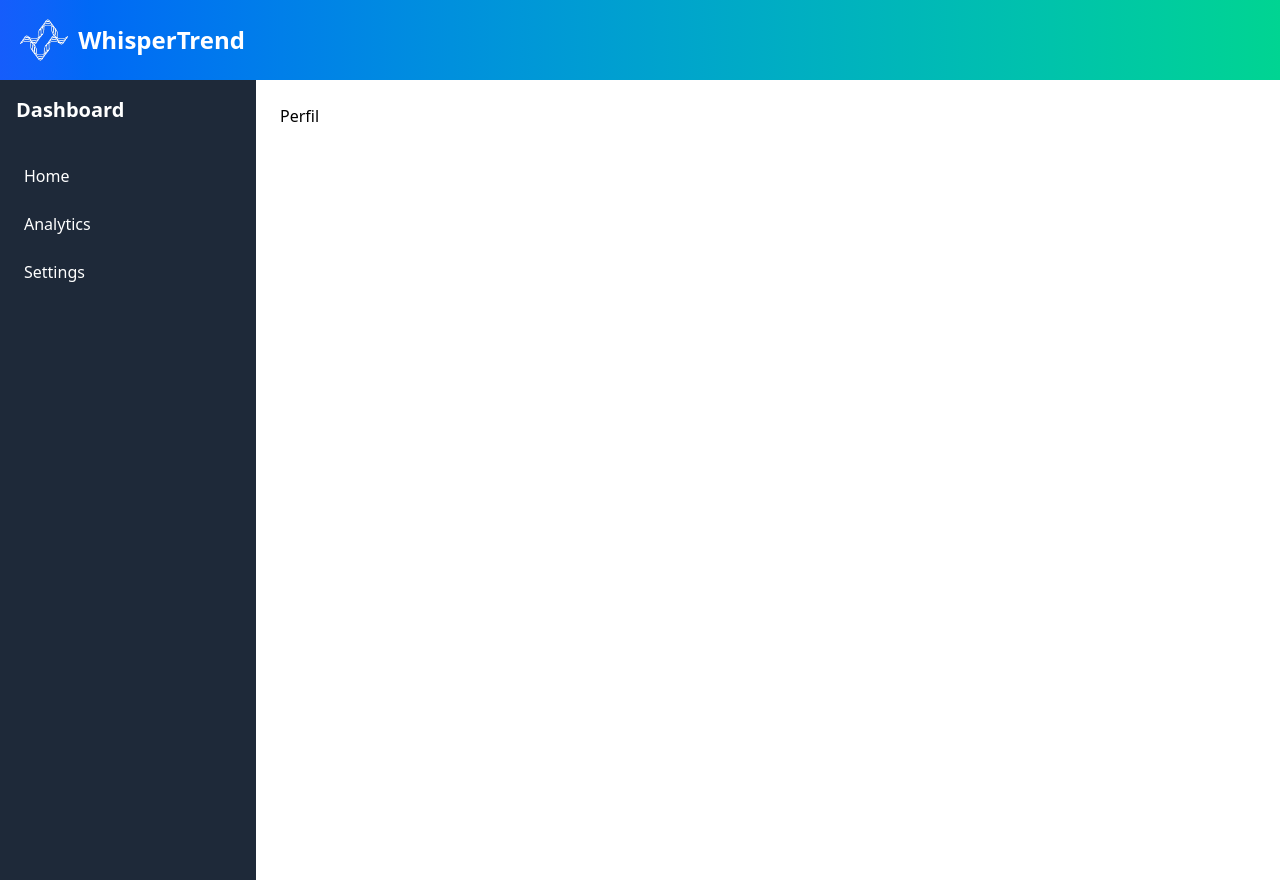
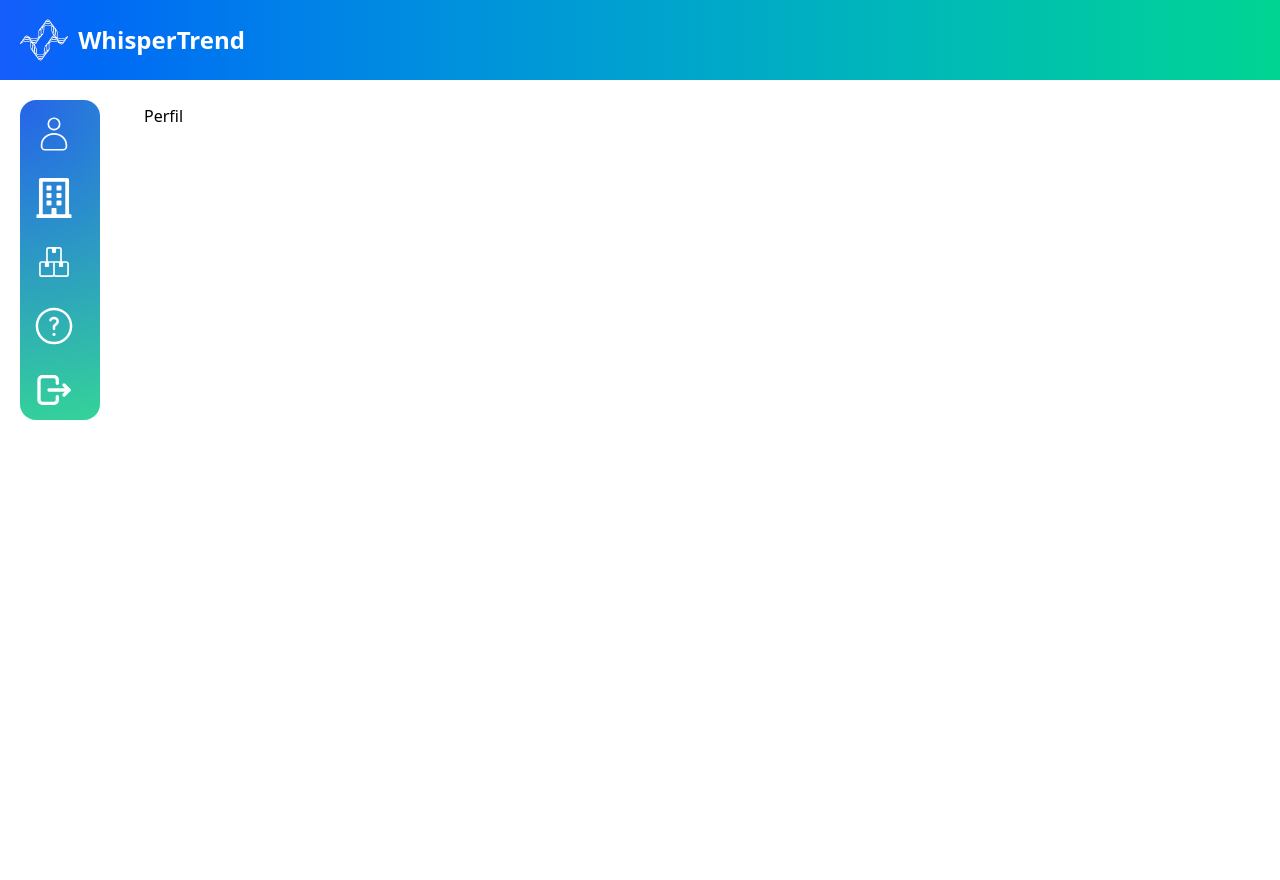
Before and after one commit to TecMrDocs/Cropopoly3-WhisperTrend, a React (Vite) app in the folder core/web/: page /perfil in a window 1280 px wide. After the commit the page ends 800 px from the top, so only its background shows below. Built offline with nearby package versions, Linux system fonts and the light colour scheme; the HTML template or start-up script is replaced by a standard one.

Commit message:
Updated Sidebar

```diff
--- a/core/web/src/components/SideBar.tsx
+++ b/core/web/src/components/SideBar.tsx
@@ -1,25 +1,44 @@
 import { FC } from 'react';
 import { Link } from 'react-router-dom';
+import { CiUser } from "react-icons/ci";
+import { FaRegBuilding } from "react-icons/fa";
+import { CiBoxes } from "react-icons/ci";
+import { GoQuestion } from "react-icons/go";
+import { TbLogout } from "react-icons/tb";
 
 const SideBar: FC = () => {
   return (
-    <div className="h-screen w-64 bg-gray-800 text-white p-4">
-      <div className="text-xl font-bold mb-8">Dashboard</div>
+    <div
+      className="h-[40vh] w-20 text-white p-1.5 rounded-2xl m-5"
+      style={{
+        background: 'radial-gradient(circle at 0% 0%, #2563eb, #34d399)'
+      }}
+    >
       <nav>
         <ul className="space-y-2">
           <li>
-            <Link to="/" className="block p-2 hover:bg-gray-700 rounded">
-              Home
+            <Link to="/" className="block p-2 hover:bg-white/10 rounded-xl transition-colors duration-200">
+              <CiUser className="w-10 h-10"/>
             </Link>
           </li>
           <li>
-            <Link to="/analytics" className="block p-2 hover:bg-gray-700 rounded">
-              Analytics
+            <Link to="/analytics" className="block p-2 hover:bg-white/10 rounded-xl transition-colors duration-200">
+              <FaRegBuilding className="w-10 h-10"/>
             </Link>
           </li>
           <li>
-            <Link to="/settings" className="block p-2 hover:bg-gray-700 rounded">
-              Settings
+            <Link to="/settings" className="block p-2 hover:bg-white/10 rounded-xl transition-colors duration-200">
+              <CiBoxes className="w-10 h-10"/>
+            </Link>
+          </li>
+          <li>
+            <Link to="/settings" className="block p-2 hover:bg-white/10 rounded-xl transition-colors duration-200">
+              <GoQuestion className="w-10 h-10"/>
+            </Link>
+          </li>
+          <li>
+            <Link to="/settings" className="block p-2 hover:bg-white/10 rounded-xl transition-colors duration-200">
+              <TbLogout className="w-10 h-10"/>
             </Link>
           </li>
         </ul>
```
